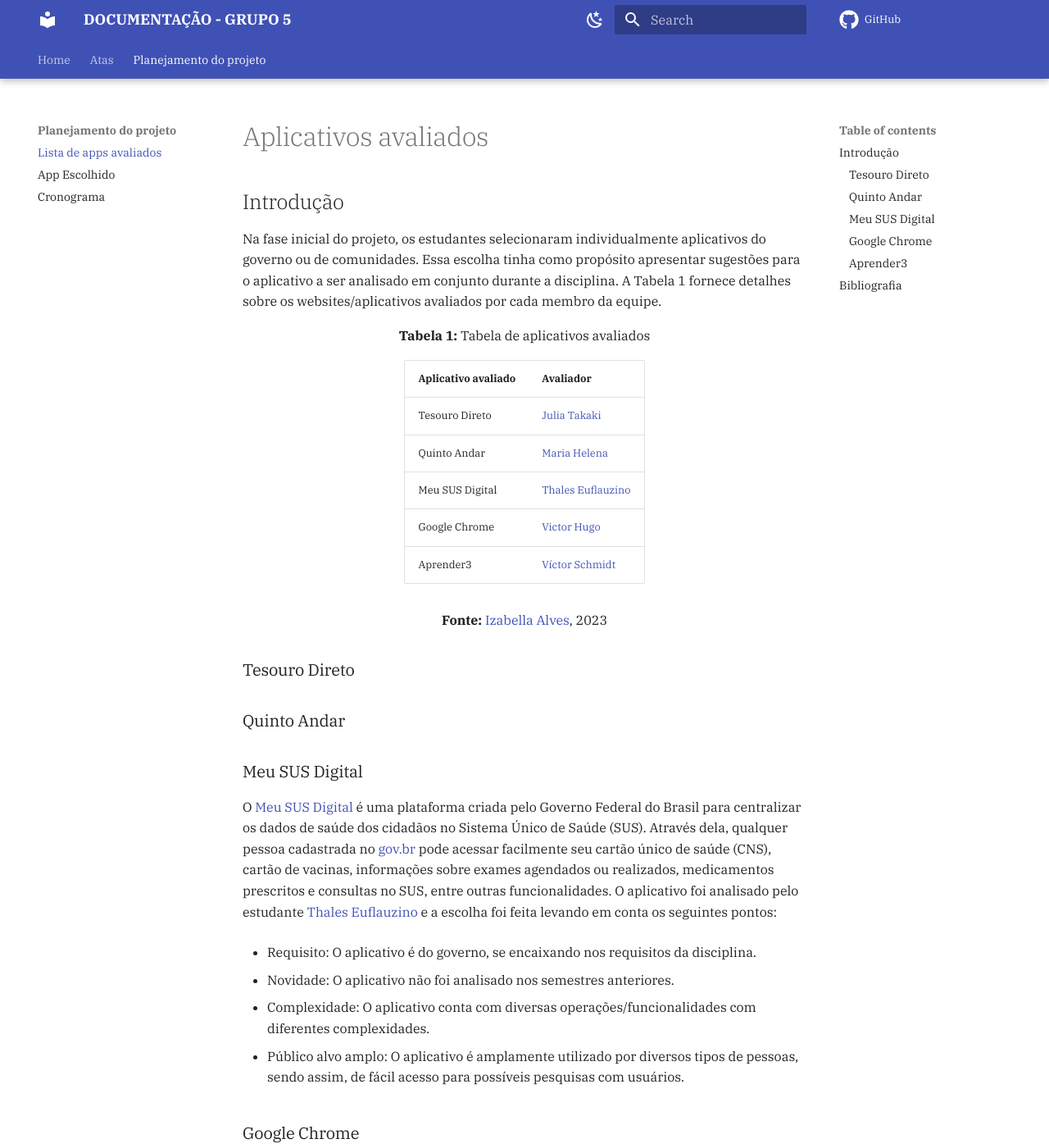
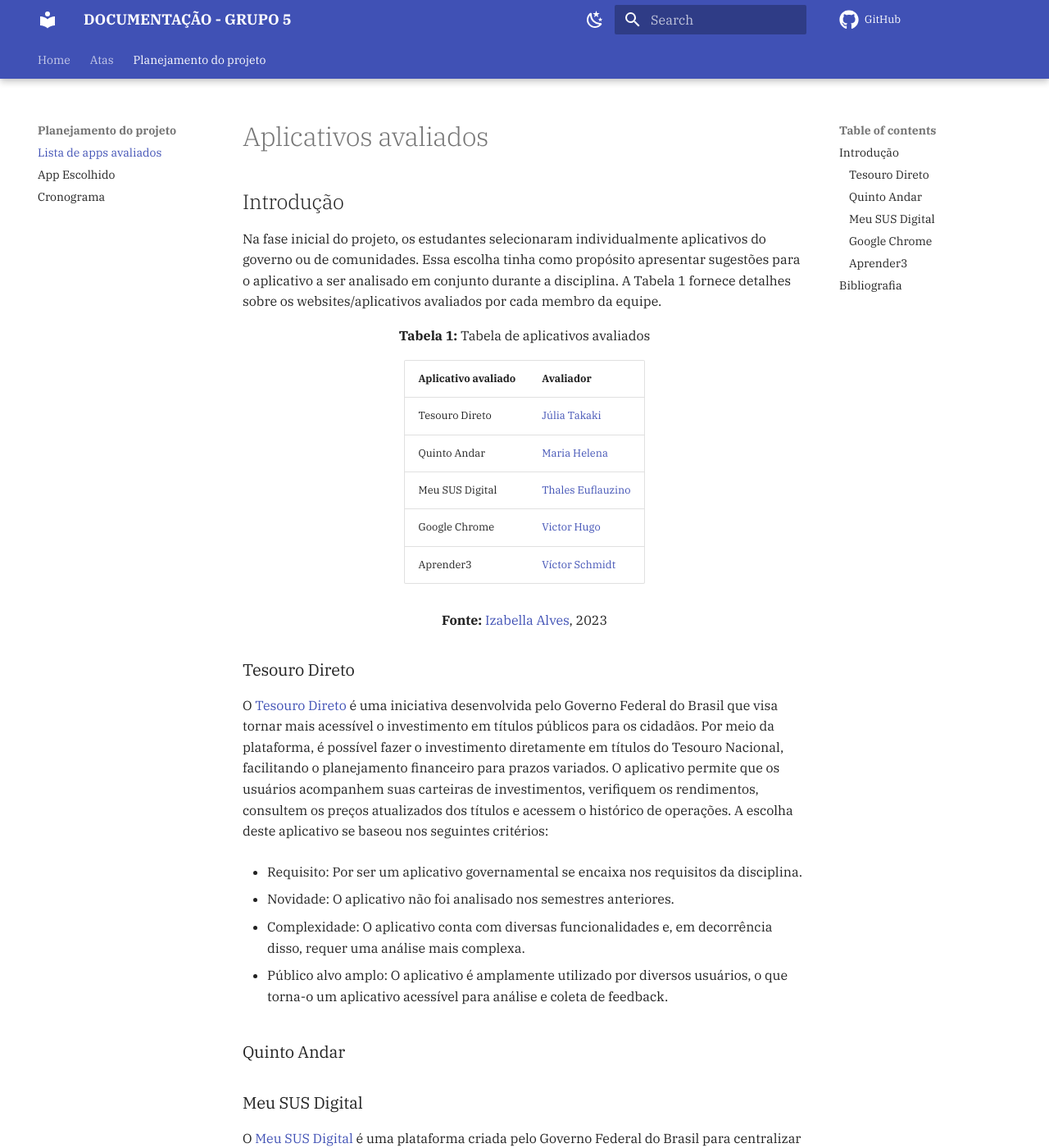
Before and after one commit to Requisitos-de-Software/2024.2-Grupo05, an MkDocs documentation site: the page built from docs/Planejamento-do-projeto/lista-apps-avaliados.md, in a window 1280 px wide and 1400 px high. Shown: the whole window at 82% size. Built offline with MkDocs 1.6.1 and Material for MkDocs 9.7.7, drawn with Linux system fonts in a browser that asks for light colours; comment, search, counter and statistics services are not loaded; some of the changed text lies outside the part shown.

Commit message:
adicionando informações do tesouro direto

```diff
--- a/docs/Planejamento-do-projeto/lista-apps-avaliados.md
+++ b/docs/Planejamento-do-projeto/lista-apps-avaliados.md
@@ -17,7 +17,7 @@
   <tbody>
     <tr>
       <td>Tesouro Direto</td>
-      <td><a href="https://github.com/juliatakaki">Julia Takaki</a></td>
+      <td><a href="https://github.com/juliatakaki">Júlia Takaki</a></td>
     </tr>
     <tr>
       <td>Quinto Andar</td>
@@ -42,6 +42,15 @@
 </div>
 
 ### Tesouro Direto
+O [Tesouro Direto](https://www.tesourodireto.com.br/) é uma iniciativa desenvolvida pelo Governo Federal do Brasil que visa tornar mais acessível o investimento em títulos públicos para os cidadãos. Por meio da plataforma, é possível fazer o investimento diretamente em títulos do Tesouro Nacional, facilitando o planejamento financeiro para prazos variados. O aplicativo permite que os usuários acompanhem suas carteiras de investimentos, verifiquem os rendimentos, consultem os preços atualizados dos títulos e acessem o histórico de operações. A escolha deste aplicativo se baseou nos seguintes critérios:
+
+- Requisito: Por ser um aplicativo governamental se encaixa nos requisitos da disciplina.
+
+- Novidade: O aplicativo não foi analisado nos semestres anteriores.
+
+- Complexidade: O aplicativo conta com diversas funcionalidades e, em decorrência disso, requer uma análise mais complexa.
+
+- Público alvo amplo: O aplicativo é amplamente utilizado por diversos usuários, o que torna-o um aplicativo acessível para análise e coleta de feedback.
 
 ### Quinto Andar
 
@@ -77,9 +86,12 @@
 
 > Meu SUS Digital. Google Play, 2024. Disponível em: https://play.google.com/store/apps/details?id=br.gov.datasus.cnsdigital&hl=pt_BR Acesso em: 25 de outubro de 2024</br>
 
-> Google Chrome. Google Play, 2024. Disponível em: https://play.google.com/store/apps/details?id=com.android.chrome&hl=pt_BR. Acesso em: 28 de outubro de 2024.
+> Google Chrome. Google Play, 2024. Disponível em: https://play.google.com/store/apps/details?id=com.android.chrome&hl=pt_BR. Acesso em: 28 de outubro de 2024.>
+
+> Tesouro Direto. Google Play, 2024. Disponível em: https://play.google.com/store/apps/details?id=br.gov.fazenda.tesouro.td&hl=pt_BR. Acesso em: 28 de outubro de 2024.
 
 | Versão | Data       | Descrição                                        | Autor                                                                    |                                 Revisor                                  |
 | :----: | ---------- | ------------------------------------------------ | ------------------------------------------------------------------------ | :----------------------------------------------------------------------: |
 | `1.0`  | 28/10/2024 | Criação do documento e informações do Meu SUS Digital   | [Thales Euflauzino](https://github.com/thaleseuflauzino)          |            [Victor Hugo](https://github.com/ViictorHugoo)                |
 | `1.1`  | 28/10/2024 | Informações Google Chrome   |[Victor Hugo](https://github.com/ViictorHugoo)|[Víctor Schmidt](https://github.com/moonshinerd)|
+| `1.2`  | 28/10/2024 | Informações Tesouro Direto   |[Júlia Takaki](https://github.com/juliatakaki)|
```
